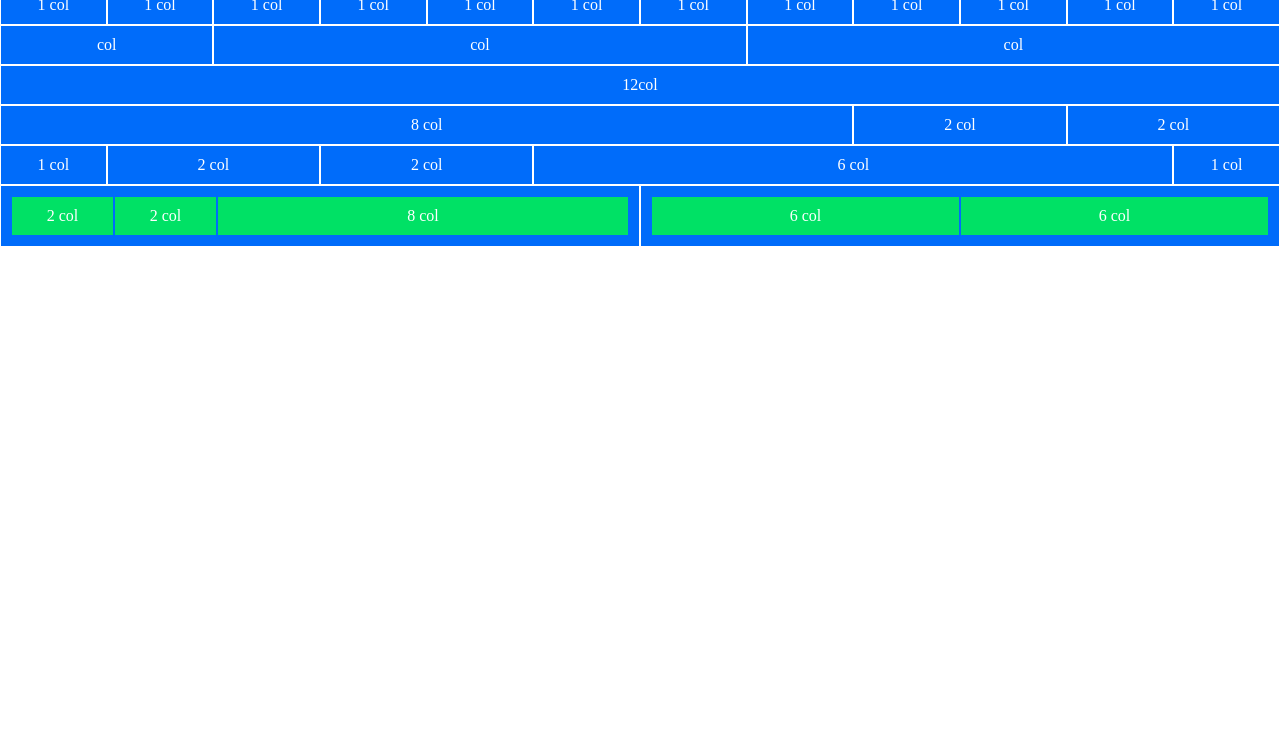
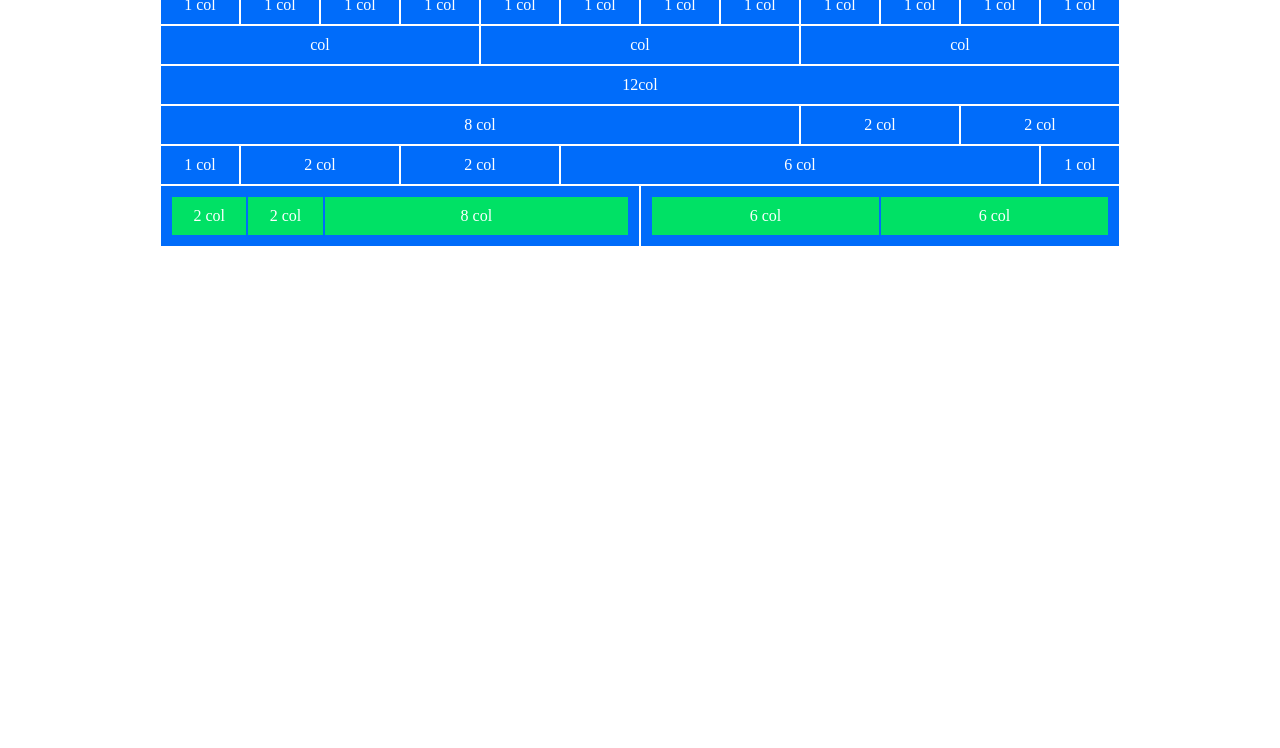
Before and after one commit to Roberta-Colombo/html-css-12bool, a plain HTML site: page index.html in a window 1280 px wide. Shown: the part 52-800 px from the top of the page. Drawn offline with Linux system fonts and the light colour scheme.

Commit message:
Aggiunto responsive seconda row

```diff
--- a/css/mediaquery.css
+++ b/css/mediaquery.css
@@ -3,7 +3,7 @@
 /* Small: min. 576px */
 
 @media screen and (min-width: 576px) {
-    .container-sm {
+    .container {
         max-width: 540px;
         margin: 0 auto;
     }
@@ -72,7 +72,7 @@
 /* Medium: min. 768px */
 
 @media screen and (min-width: 768px) {
-    .container-md {
+    .container {
         max-width: 720px;
         margin: 0 auto;
     }
@@ -142,7 +142,7 @@
 /* Large: min. 992px */
 @media screen and (min-width: 992px) {
 
-    .container-lg {
+    .container {
         max-width: 960px;
         margin: 0 auto;
     }
--- a/index.html
+++ b/index.html
@@ -28,9 +28,9 @@
         </div>
 
         <div class="row d-flex">
-            <div class="col-2 debug">col</div>
-            <div class="col-5 debug">col</div>
-            <div class="col-5 debug">col</div>
+            <div class="col-2 col-sm-2 col-md-10 col-lg-4 debug">col</div>
+            <div class="col-5 col-sm-2 col-md-1 col-lg-4 debug">col</div>
+            <div class="col-5 col-sm-8 col-md-1 col-lg-4 debug">col</div>
         </div>
 
         <div class="row d-flex">
```
